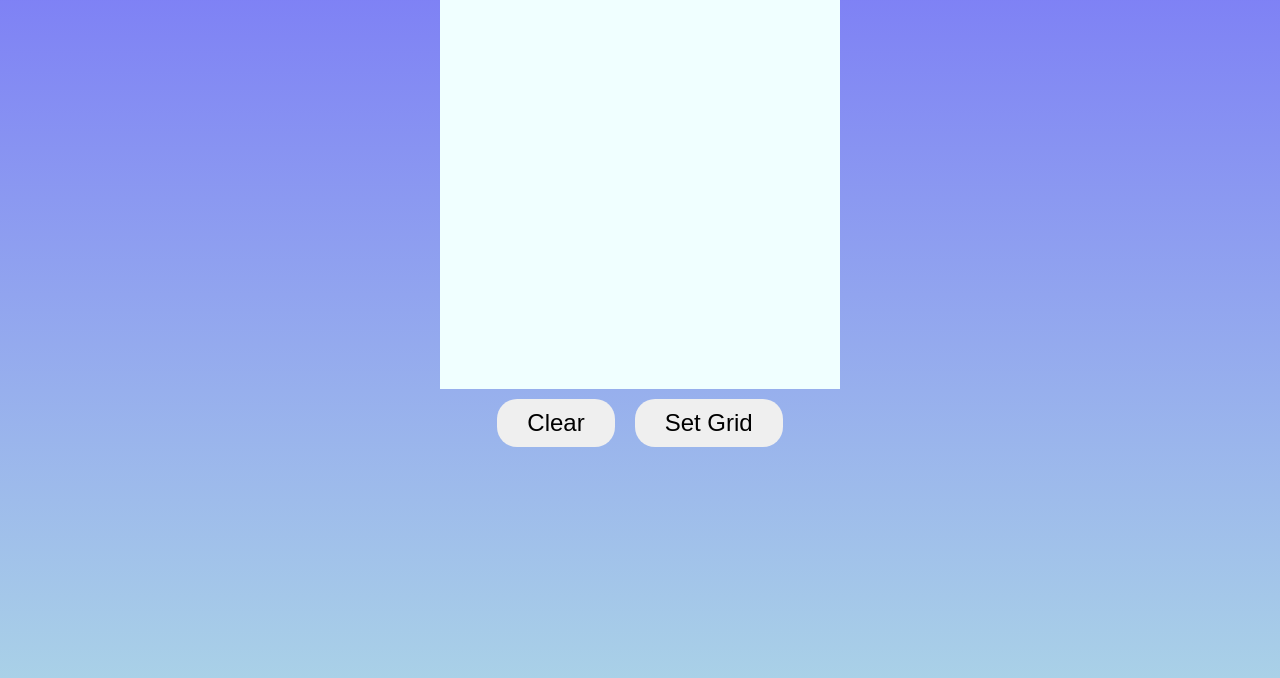
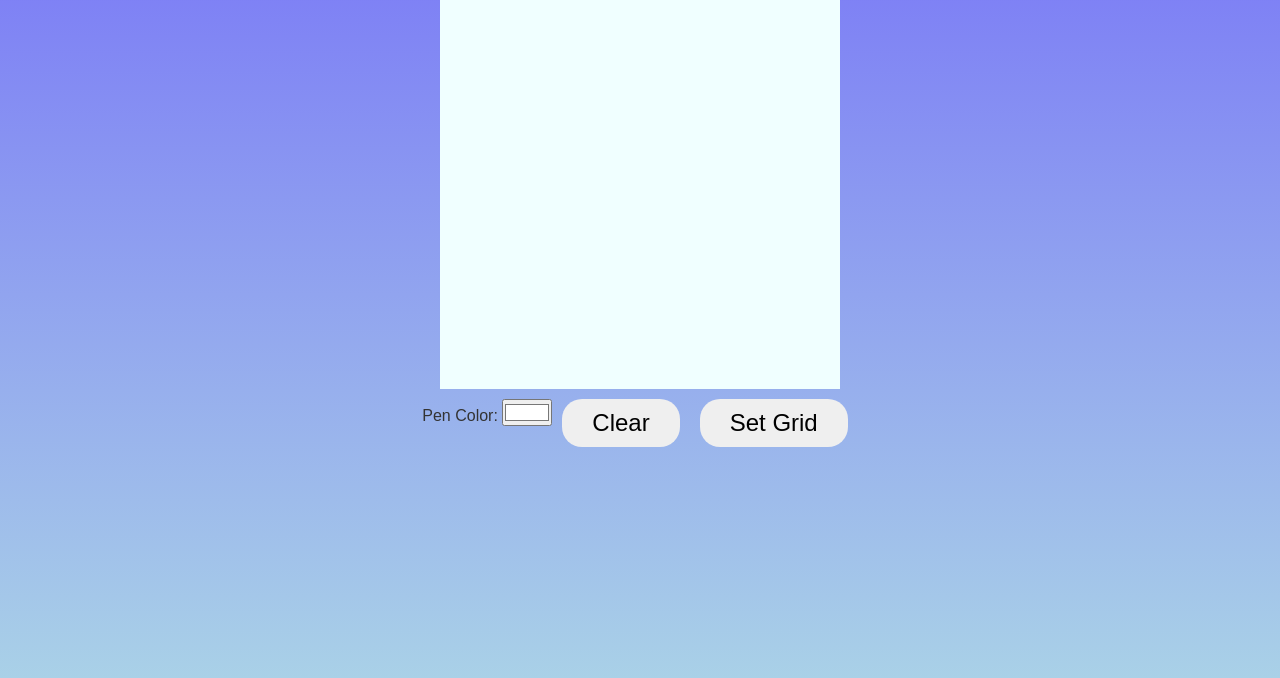
Before and after one commit to Spelks/etch-a-sketch, a plain HTML site: page index.html in a window 1280 px wide. Shown: the part 58-736 px from the top of the page. Drawn offline with Linux system fonts and the light colour scheme.

Commit message:
Add color picker button.

```diff
--- a/index.html
+++ b/index.html
@@ -15,6 +15,10 @@
         <div class="control-section"></div>
     </section>
     <div class="reset">
+        <div>
+            <label for="body">Pen Color:</label>
+            <input type="color" id="pen-color" name="pen-color" value="#ffffff" />
+          </div>
         <button class="reset-btn">Clear</button>
         <button class="grid-btn">Set Grid</button>
     </div>
```
